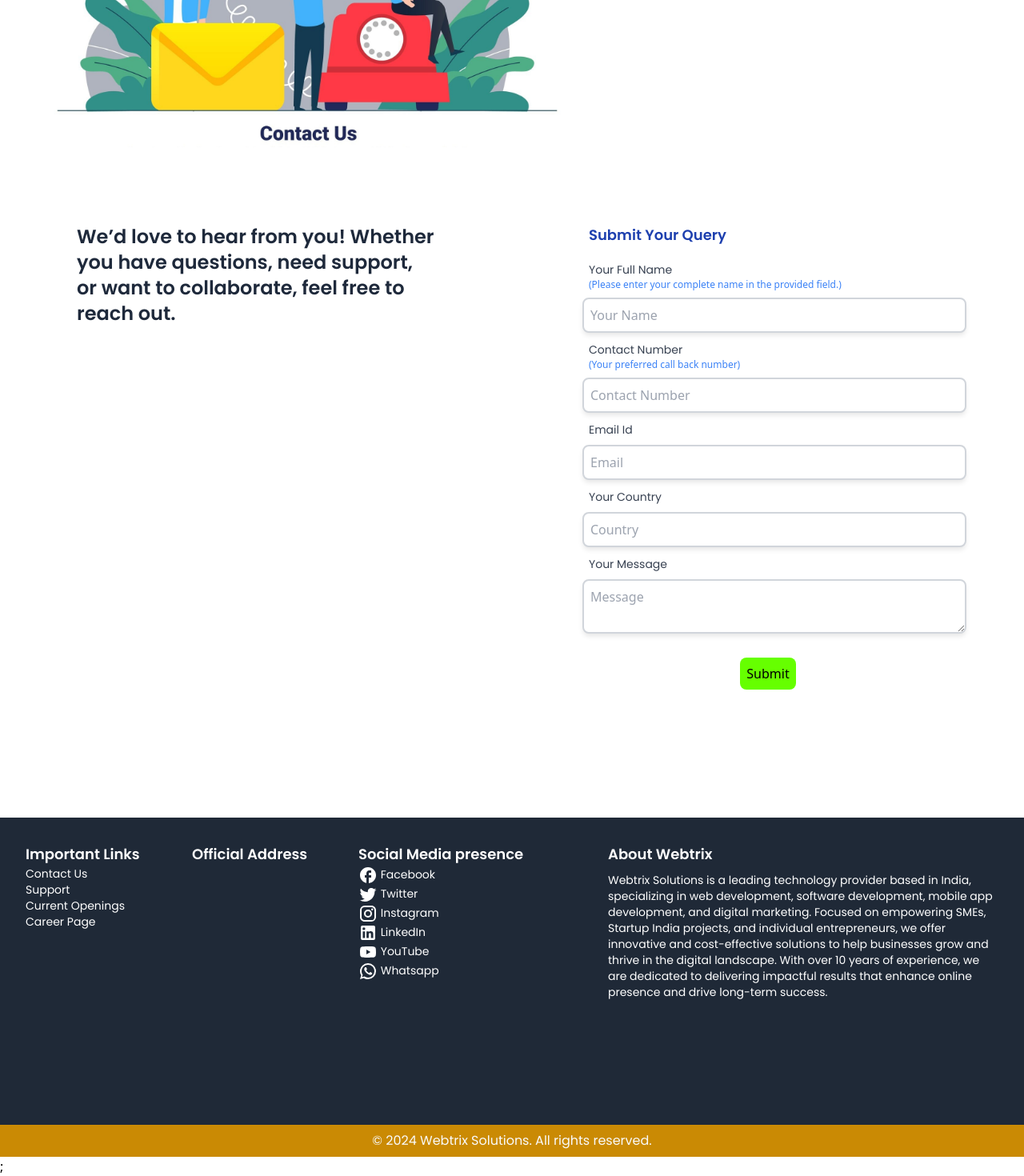
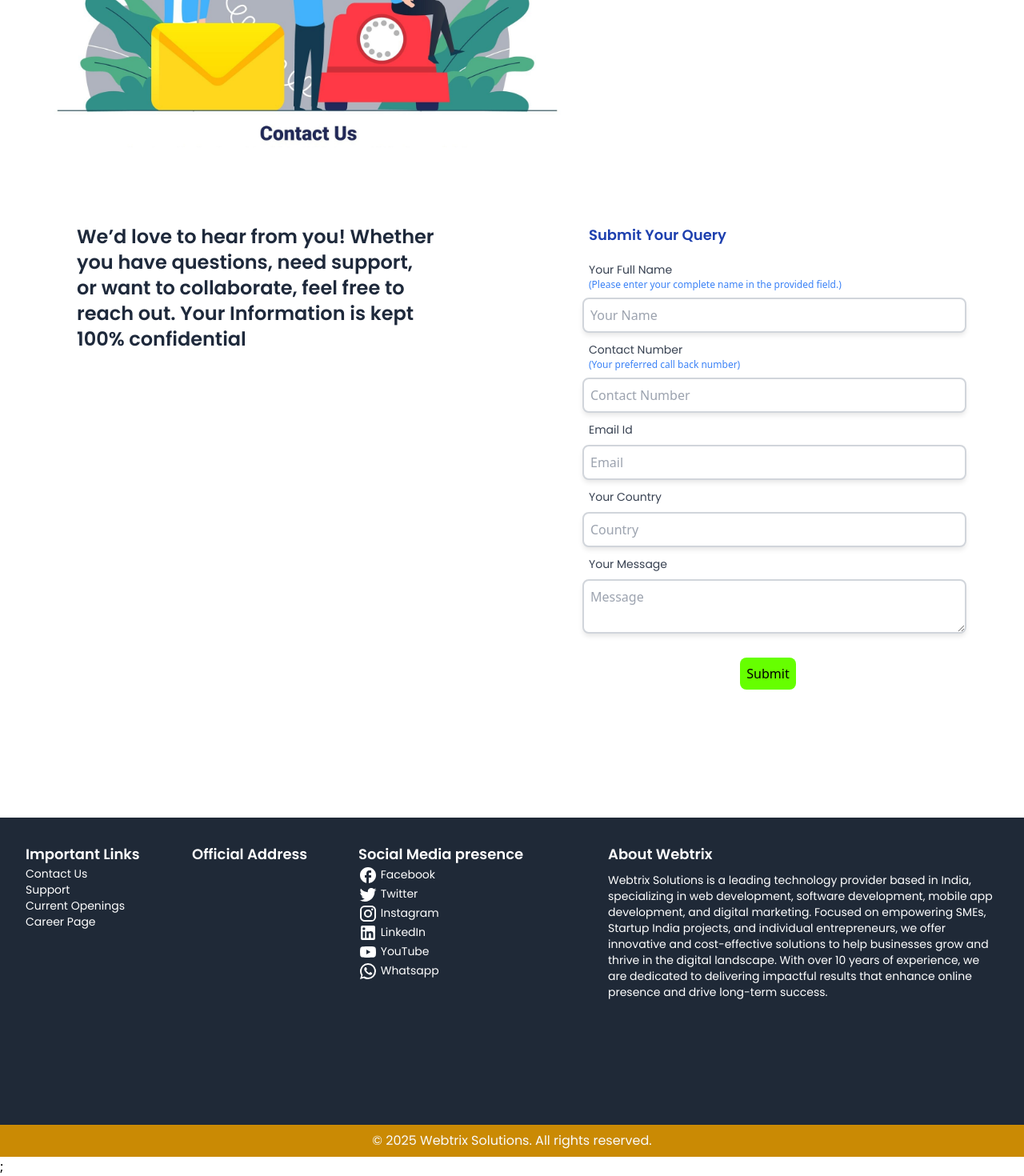
Before and after one commit to ashishkr26/webtrix, a React (Create React App) app: page /contact-us in a window 1280 px wide. Shown: the part 314-1784 px from the top of the page at 80% size. Built offline with nearby package versions, Linux system fonts and the light colour scheme.

Commit message:
small change

```diff
--- a/src/components/ContactUs.js
+++ b/src/components/ContactUs.js
@@ -19,6 +19,7 @@ const ContactUs = () => {
           <h1 className="m-2 p-2 text-2xl font-poppins font-semibold text-slate-800">
             We’d love to hear from you! Whether you have questions, need
             support, or want to collaborate, feel free to reach out.
+            Your Information is kept 100% confidential
           </h1>
         </div>
         <div className="w-1/2 m-10 p-10">
--- a/src/components/Footer.js
+++ b/src/components/Footer.js
@@ -61,7 +61,7 @@ const Footer = () => {
         </div>
         <div className="p-4 col-span-5">
           <h2 className="font-semibold lg:text-lg md:text-sm sm:text-xs xs:text-xs">About Webtrix</h2>
-          <p className="lg:text-sm md:text-xs sm:text-xs py-2">
+          <p className="lg:text-sm md:text-xs sm:text-xs xs:text-xs py-2">
             Webtrix Solutions is a leading technology provider based in India,
             specializing in web development, software development, mobile app
             development, and digital marketing. Focused on empowering SMEs,
@@ -74,7 +74,7 @@ const Footer = () => {
         </div>
       </div>
       <div className="h-10 bg-yellow-600  flex justify-center items-center font-poppins lg:text-base md:text-sm sm:text-xs xs:text-xs   text-gray-50 ">
-        © 2024 Webtrix Solutions. All rights reserved.
+        © 2025 Webtrix Solutions. All rights reserved.
       </div>
     </>
   );
```
